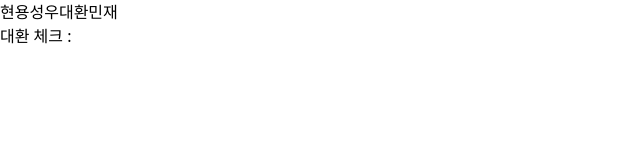
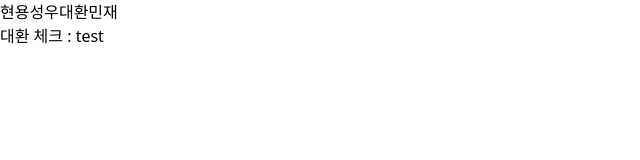
Before and after one commit to iminjae/LoveBlocks, a React (Vite) app in the folder vite/: page /daehwan in a window 1280 px wide. Shown: the top 160 px of the page, without its empty margins (0-640 px from the left). Built offline with nearby package versions, Linux system fonts and the light colour scheme.

Commit message:
test daehwan

```diff
--- a/vite/src/pages/DaehwanPage.tsx
+++ b/vite/src/pages/DaehwanPage.tsx
@@ -1,14 +1,7 @@
 import { FC } from "react";
 
-
 const DaehwanPage: FC = () => {
-
-  return (
-        <div>
-            대환 체크 :
-        </div>
-
-  );
+  return <div>대환 체크 : test</div>;
 };
 
 export default DaehwanPage;
```
